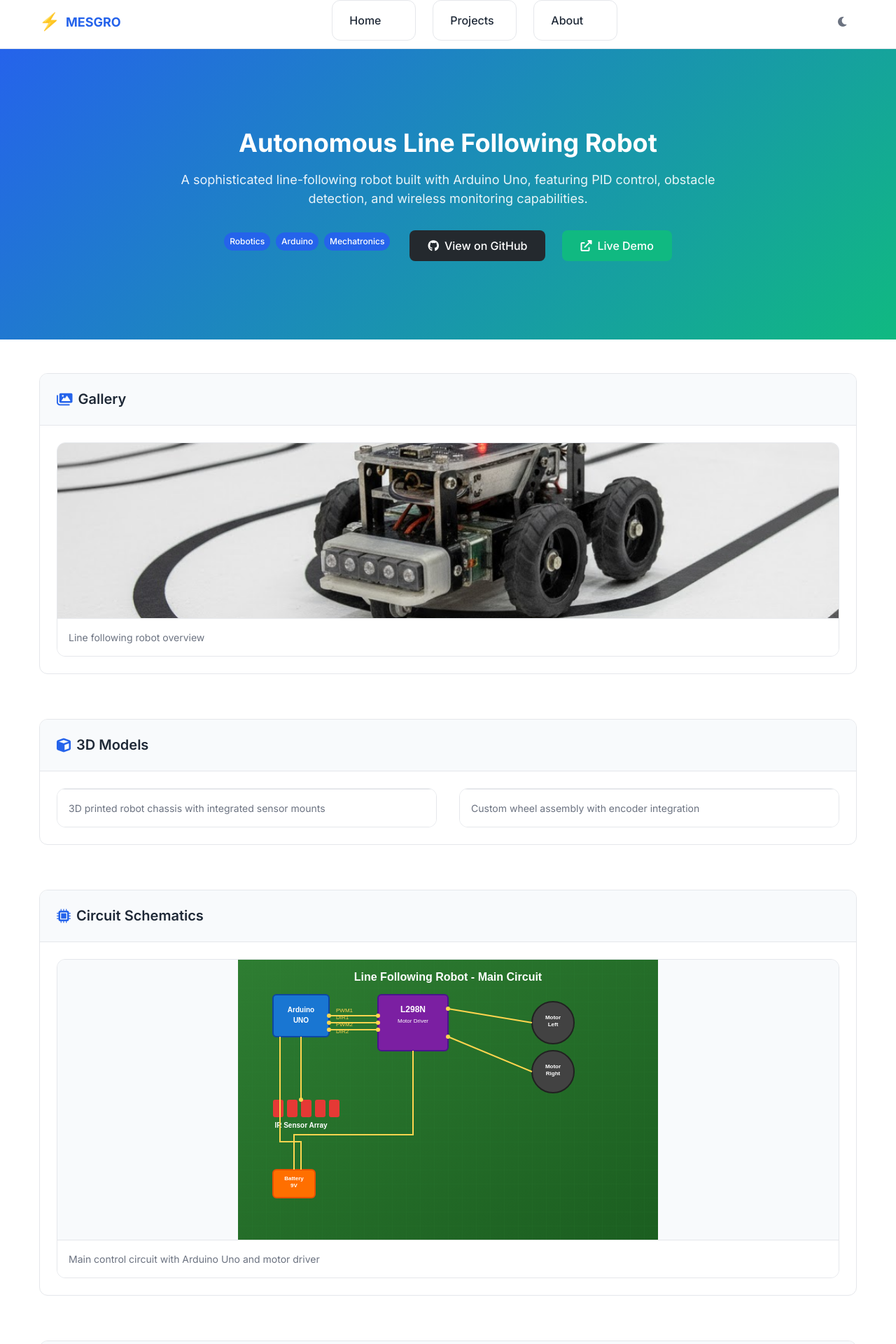
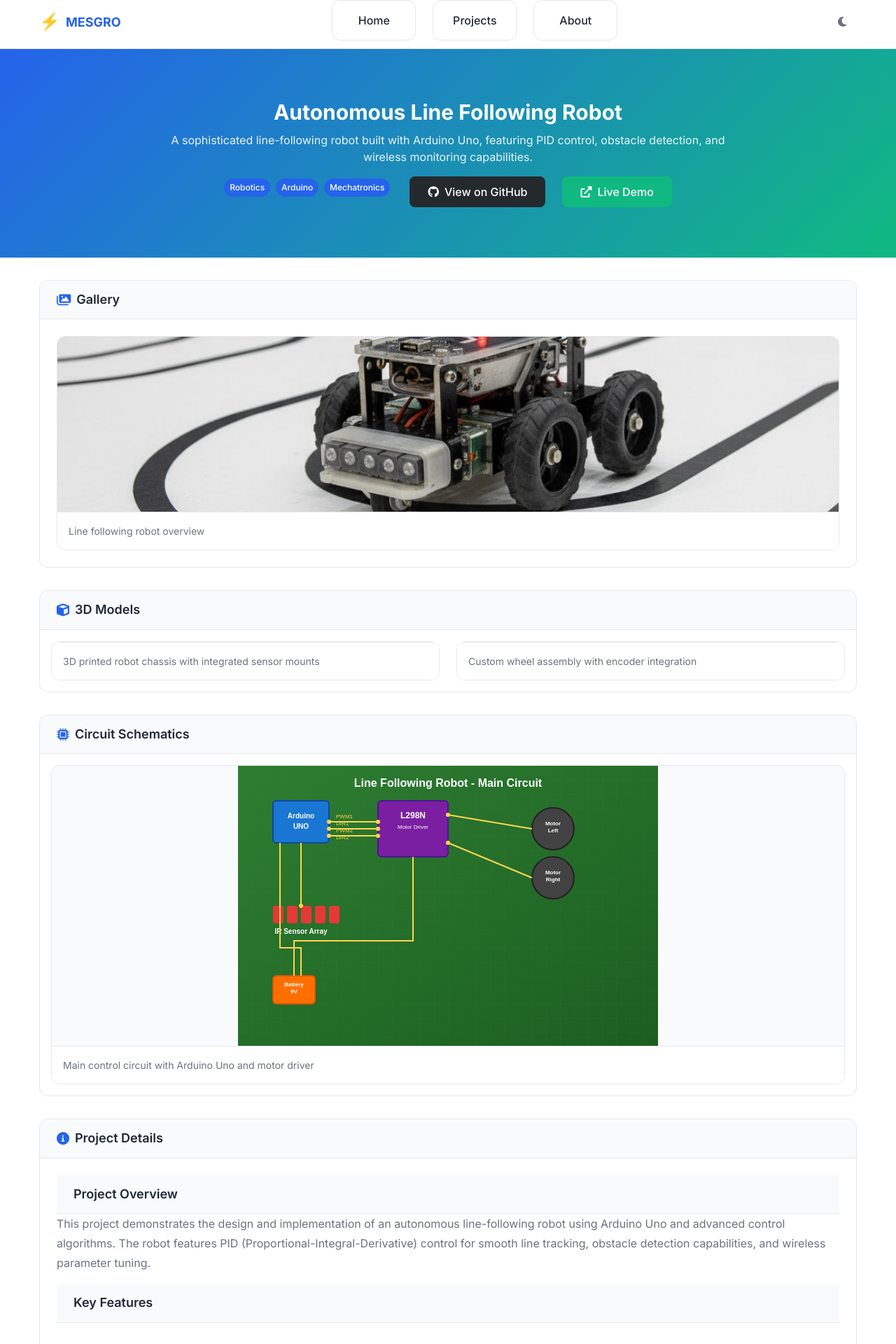
Before and after one commit to josephineoe/josephineoe.github.io, a Jekyll site: the page built from _projects/line-following-robot.md, in a window 1280 px wide. Shown: the top 1920 px of the page at 70% size. Built offline with Jekyll 4.4.1, drawn with Linux system fonts in a browser that asks for light colours; nearby versions of some CDN libraries; comment, search, counter and statistics services are not loaded.

Commit message:
Improve documentation, fix project page spacing, add favicon, center nav buttons

```diff
--- a/_layouts/default.html
+++ b/_layouts/default.html
@@ -19,6 +19,7 @@
     <link rel="stylesheet" href="https://cdnjs.cloudflare.com/ajax/libs/font-awesome/6.0.0/css/all.min.css">
 
     <!-- Favicon -->
+    <link rel="icon" type="image/svg+xml" href="{{ '/assets/images/favicon.svg' | relative_url }}">
     <link rel="apple-touch-icon" sizes="180x180" href="{{ '/assets/images/apple-touch-icon.png' | relative_url }}">
     <link rel="icon" type="image/png" sizes="32x32" href="{{ '/assets/images/favicon-32x32.png' | relative_url }}">
     <link rel="icon" type="image/png" sizes="16x16" href="{{ '/assets/images/favicon-16x16.png' | relative_url }}">
--- a/_sass/_components.scss
+++ b/_sass/_components.scss
@@ -449,22 +449,22 @@
 .project-hero {
   background: linear-gradient(135deg, var(--primary-color) 0%, var(--secondary-color) 100%);
   color: white;
-  padding: var(--spacing-3xl) 0;
+  padding: var(--spacing-2xl) 0;
   text-align: center;
 }
 
 .projects-hero .hero-title,
 .project-hero .hero-title {
-  font-size: var(--font-size-5xl);
+  font-size: var(--font-size-4xl);
   font-weight: var(--font-weight-bold);
-  margin-bottom: var(--spacing-md);
+  margin-bottom: var(--spacing-sm);
   color: white;
 }
 
 .projects-hero .hero-description,
 .project-hero .hero-description {
   font-size: var(--font-size-lg);
-  margin-bottom: var(--spacing-xl);
+  margin-bottom: var(--spacing-md);
   color: rgba(255, 255, 255, 0.9);
   max-width: 600px;
   margin-left: auto;
--- a/_sass/_layout.scss
+++ b/_sass/_layout.scss
@@ -63,10 +63,15 @@
 
 .nav-link {
   position: relative;
+  display: flex;
+  align-items: center;
+  justify-content: center;
   color: var(--text-secondary);
   font-weight: var(--font-weight-medium);
   padding: var(--spacing-sm) var(--spacing-md);
   border-radius: var(--radius-md);
+  text-align: center;
+  text-decoration: none;
   transition: all var(--transition-fast);
 }
 
--- a/_sass/_project.scss
+++ b/_sass/_project.scss
@@ -5,13 +5,13 @@
 
 /* Project Layout */
 .project-content {
-  padding: var(--spacing-2xl) 0;
+  padding: var(--spacing-xl) 0;
 }
 
 .project-grid {
   display: flex;
   flex-direction: column;
-  gap: var(--spacing-3xl);
+  gap: var(--spacing-xl);
 }
 
 .project-section {
@@ -25,11 +25,11 @@
   display: flex;
   align-items: center;
   gap: var(--spacing-sm);
-  padding: var(--spacing-lg);
+  padding: var(--spacing-md) var(--spacing-lg);
   margin: 0;
   background-color: var(--surface-color);
   border-bottom: 1px solid var(--border-color);
-  font-size: var(--font-size-xl);
+  font-size: var(--font-size-lg);
   color: var(--text-primary);
 }
 
@@ -40,20 +40,20 @@
 /* Project Header */
 .project-header {
   text-align: center;
-  padding: var(--spacing-2xl) 0;
+  padding: var(--spacing-lg) 0;
 }
 
 .project-title {
-  font-size: var(--font-size-4xl);
+  font-size: var(--font-size-3xl);
   font-weight: var(--font-weight-bold);
-  margin-bottom: var(--spacing-md);
+  margin-bottom: var(--spacing-sm);
   color: white;
 }
 
 .project-description {
-  font-size: var(--font-size-lg);
+  font-size: var(--font-size-base);
   color: rgba(255, 255, 255, 0.9);
-  margin-bottom: var(--spacing-xl);
+  margin-bottom: var(--spacing-md);
   max-width: 800px;
   margin-left: auto;
   margin-right: auto;
@@ -70,9 +70,9 @@
 /* 3D Model Viewer */
 .models-grid {
   display: grid;
-  grid-template-columns: repeat(auto-fit, minmax(400px, 1fr));
-  gap: var(--spacing-xl);
-  padding: var(--spacing-lg);
+  grid-template-columns: repeat(auto-fit, minmax(350px, 1fr));
+  gap: var(--spacing-lg);
+  padding: var(--spacing-md);
 }
 
 .model-viewer-container {
@@ -166,9 +166,9 @@
 /* Circuit Schematics */
 .schematics-grid {
   display: grid;
-  grid-template-columns: repeat(auto-fit, minmax(400px, 1fr));
-  gap: var(--spacing-xl);
-  padding: var(--spacing-lg);
+  grid-template-columns: repeat(auto-fit, minmax(350px, 1fr));
+  gap: var(--spacing-lg);
+  padding: var(--spacing-md);
 }
 
 .schematic-container {
```
Also changed, not shown: scripts/README.md (+18 -0 lines), README.md, assets/images/favicon.svg (added).
